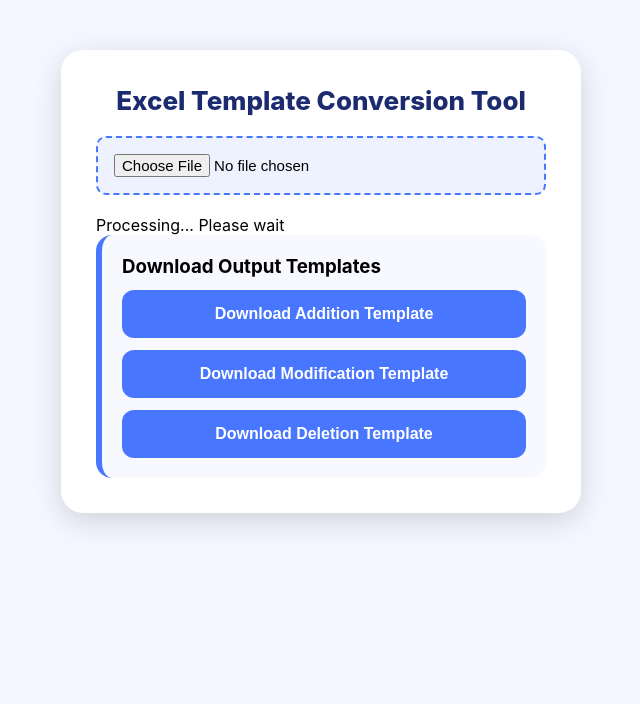
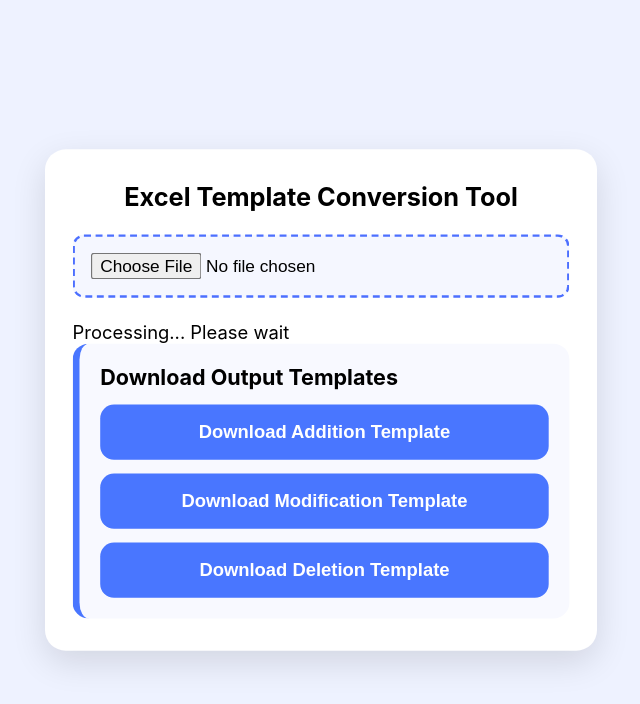
Before and after one commit to rohittt-1505/excel-automation, a plain HTML site: page index.html in a window 1280 px wide. Shown: the whole page, without its empty margins (319-959 px from the left). Drawn offline with Linux system fonts and the light colour scheme.

Commit message:
Update style.css

```diff
--- a/style.css
+++ b/style.css
@@ -5,51 +5,51 @@
     box-sizing: border-box;
 }
 
+/* BODY FULL CENTER (NO SCROLL BUG) */
+html, body {
+    height: 100%;
+}
+
 body {
-    background: #f4f7ff;
+    background: #eef2ff;
     font-family: "Inter", sans-serif;
-
-    width: 100%;
-    min-height: 100vh;
 
     display: flex;
     justify-content: center;
-    align-items: flex-start;
+    align-items: center;
 
-    padding: 30px 16px;
+    padding: 20px;
 }
 
 /* MAIN CARD */
 .container {
-    background: #ffffff;
-    padding: 30px 26px;
+    width: 100%;
+    max-width: 420px;      /* PERFECT LOGIN SIZE */
+    background: white;
+    padding: 28px 24px;
+    border-radius: 18px;
+    box-shadow: 0 10px 30px rgba(0,0,0,0.12);
 
-    width: 100%;
-    max-width: 470px;        /* LAPTOP & MOBILE WIDE */
-    min-width: 330px;        /* iPhone me chhota nahi hoga */
-
-    border-radius: 22px;
-    box-shadow: 0 8px 30px rgba(0,0,0,0.15);
-
-    margin-top: 20px;
+    /* CRITICAL FIX: PREVENT TINY LOOK ON PHONE */
+    transform: scale(1.2);
+    transform-origin: center;
 }
 
 /* TITLE */
 h2 {
     text-align: center;
-    font-size: 24px;
-    font-weight: 800;
+    font-size: 22px;
+    font-weight: 700;
     margin-bottom: 20px;
-    color: #1c2b6f;
 }
 
 /* FILE INPUT */
 #fileInput {
     width: 100%;
-    padding: 16px;
+    padding: 14px;
+    border: 2px dashed #4c6fff;
     border-radius: 10px;
-    border: 2px dashed #4976ff;
-    background: #eef2ff;
+    background: #f5f7ff;
     margin-bottom: 20px;
     font-size: 15px;
 }
@@ -57,35 +57,39 @@ h2 {
 /* BOX */
 .box {
     background: #f8f9ff;
-    padding: 20px;
-    border-radius: 16px;
+    padding: 18px;
+    border-radius: 14px;
     border-left: 6px solid #4976ff;
 }
 
-/* BUTTONS */
+/* BUTTON */
 button {
     width: 100%;
     padding: 15px;
     margin-top: 12px;
-    background: #4976ff;
-    color: white;
     border: none;
     border-radius: 12px;
     font-size: 16px;
     font-weight: 600;
+    background: #4976ff;
+    color: #fff;
 }
 
-/* MOBILE BOOST */
-@media(max-width: 480px) {
+
+/* MOBILE FIX */
+@media (max-width: 480px) {
+
+    body {
+        padding: 10px;
+    }
 
     .container {
-        max-width: 95%;      /* MOBILE ME FULLER */
-        min-width: 95%;      /* SMALL SCREEN ME CARD CHHOTA NAHO */
-        padding: 24px 20px;
+        max-width: 90%;
+        transform: scale(1.35);    /* MAKE IT BIG ON MOBILE */
     }
 
     h2 {
-        font-size: 22px;
+        font-size: 20px;
     }
 
     button {
@@ -94,14 +98,10 @@ button {
     }
 }
 
-/* LAPTOP BOOST */
-@media(min-width: 1024px) {
+/* LAPTOP BIGGER */
+@media (min-width: 1024px) {
     .container {
-        max-width: 520px;     /* LAPTOP PAR THODA BADA */
-        padding: 35px;
-    }
-
-    h2 {
-        font-size: 26px;
+        max-width: 480px;
+        transform: scale(1.15);
     }
 }
```
